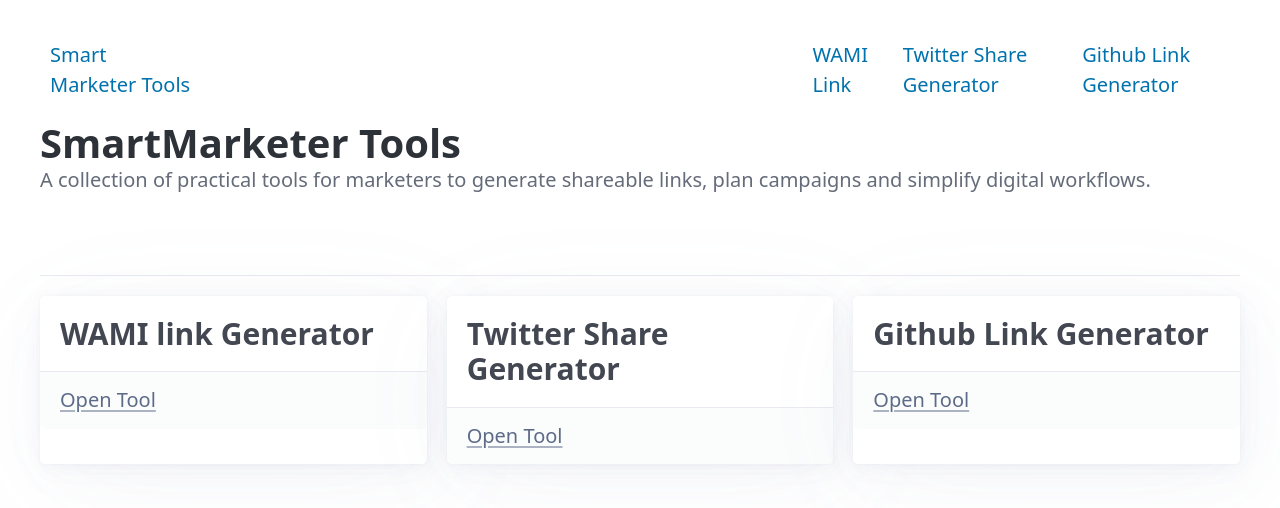
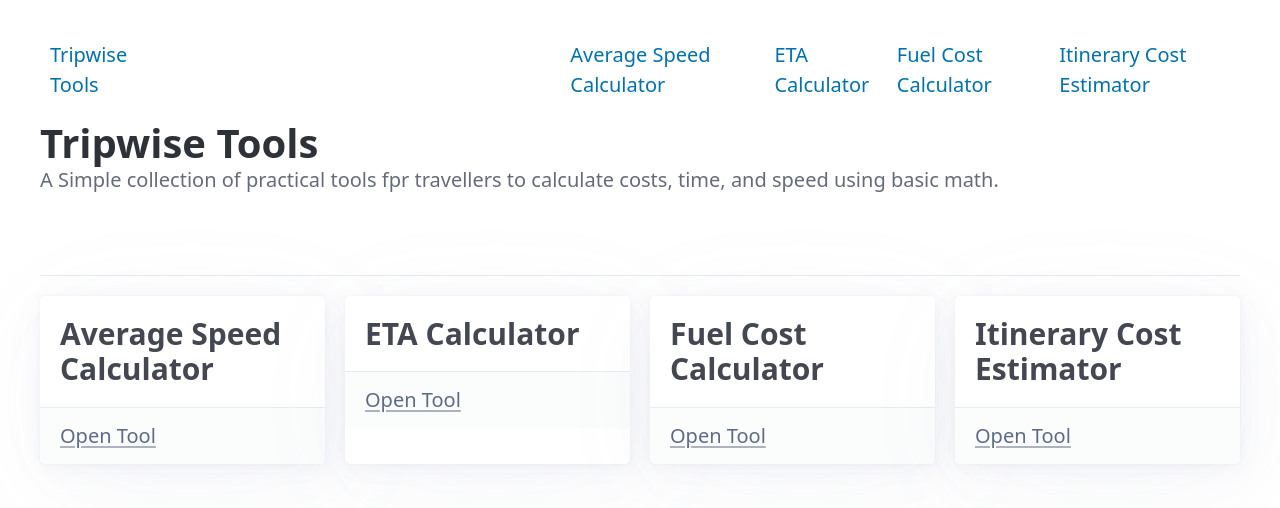
Before and after one commit to kethsaxena/NeoG_ng3_ass2, a website: page index.html in a window 1280 px wide. Drawn offline with nearby package versions, Linux system fonts and the light colour scheme.

Commit message:
Wireframe Complete

```diff
--- a/index.html
+++ b/index.html
@@ -13,16 +13,17 @@
   <body>
     <header class="container">
       <nav id="custom-nav">
-        <ul>
-          <li><a href="index.html">Smart Marketer Tools</a></li>
-          <li><a href="WAMI.html">WAMI Link</a></li>
-          <li><a href="Twitter.html">Twitter Share Generator</a></li>
-          <li><a href="Github.html">Github Link Generator</a></li>
+       <ul>
+          <li><a href="index.html">Tripwise Tools</a></li>
+          <li><a href="ASC.html">Average Speed Calculator</a></li>
+          <li><a href="ETA.html">ETA Calculator</a></li>
+          <li><a href="FCC.html">Fuel Cost Calculator</a></li>
+          <li><a href="ICE.html">Itinerary Cost Estimator</a></li>
         </ul>
       </nav>
       <hgroup>
-        <h1>SmartMarketer Tools</h1>
-        <p>A collection of practical tools for marketers to generate shareable links, plan campaigns and simplify digital workflows.</p>
+        <h1>Tripwise Tools</h1>
+        <p>A Simple collection of practical tools fpr travellers to calculate costs, time, and speed using basic math.</p>
       </hgroup>
     </header>
     <main class="container">
@@ -30,26 +31,34 @@
       <section class="grid">
         <article>
           <hgroup>
-            <h3>WAMI link Generator</h3>
+            <h3>Average Speed Calculator</h3>
           </hgroup>
           <footer>
-            <a href="WAMI.html" class="secondary">Open Tool</a>
+            <a href="ASC.html" class="secondary">Open Tool</a>
           </footer>
         </article>
         <article>
           <hgroup>
-            <h3>Twitter Share Generator</h3>
+            <h3>ETA Calculator</h3>
           </hgroup>
           <footer>
-            <a href="Twitter.html" class="secondary">Open Tool</a>
+            <a href="ETA.html" class="secondary">Open Tool</a>
           </footer>
         </article>
         <article>
            <hgroup>
-            <h3>Github Link Generator</h3>
+            <h3>Fuel Cost Calculator</h3>
           </hgroup>
           <footer>
-            <a href="Github.html" class="secondary">Open Tool</a>
+            <a href="FCC.html" class="secondary">Open Tool</a>
+          </footer>
+        </article>
+        <article>
+           <hgroup>
+            <h3>Itinerary Cost Estimator</h3>
+          </hgroup>
+          <footer>
+            <a href="ICE.html" class="secondary">Open Tool</a>
           </footer>
         </article>
       <script>
--- a/styles.css
+++ b/styles.css
@@ -6,7 +6,7 @@
 }
 
 #custom-nav ul li:first-child {
-  margin-right: 30rem !important;
+  margin-right: 20rem !important;
 }
 
 
```
Also changed, not shown: ASC.html (renamed from WAMI.html, +6 -5 lines), ETA.html (renamed from Twitter.html, +6 -5 lines), FCC.html (renamed from Github.html, +6 -5 lines), ICE.html (added, +64 -0 lines).
